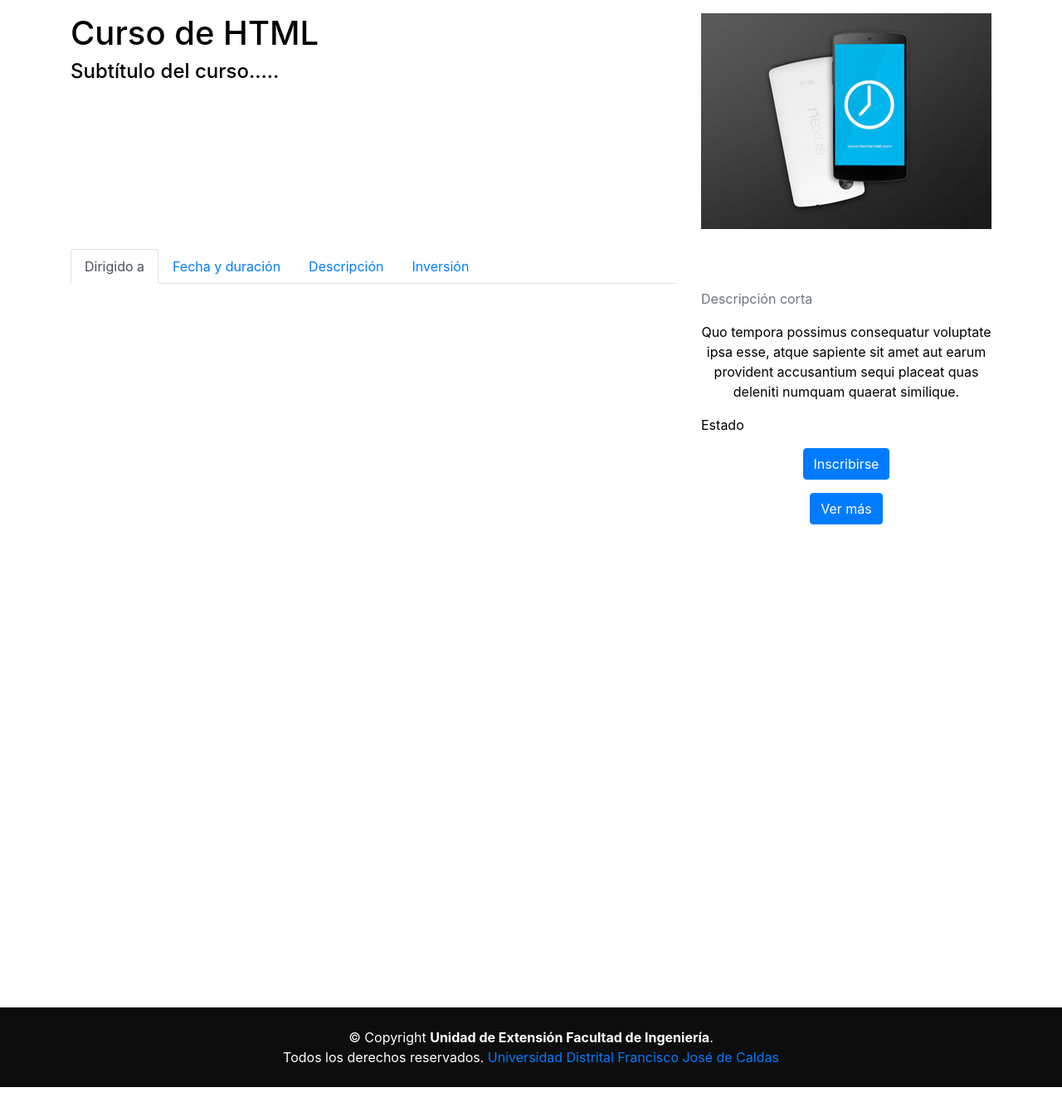
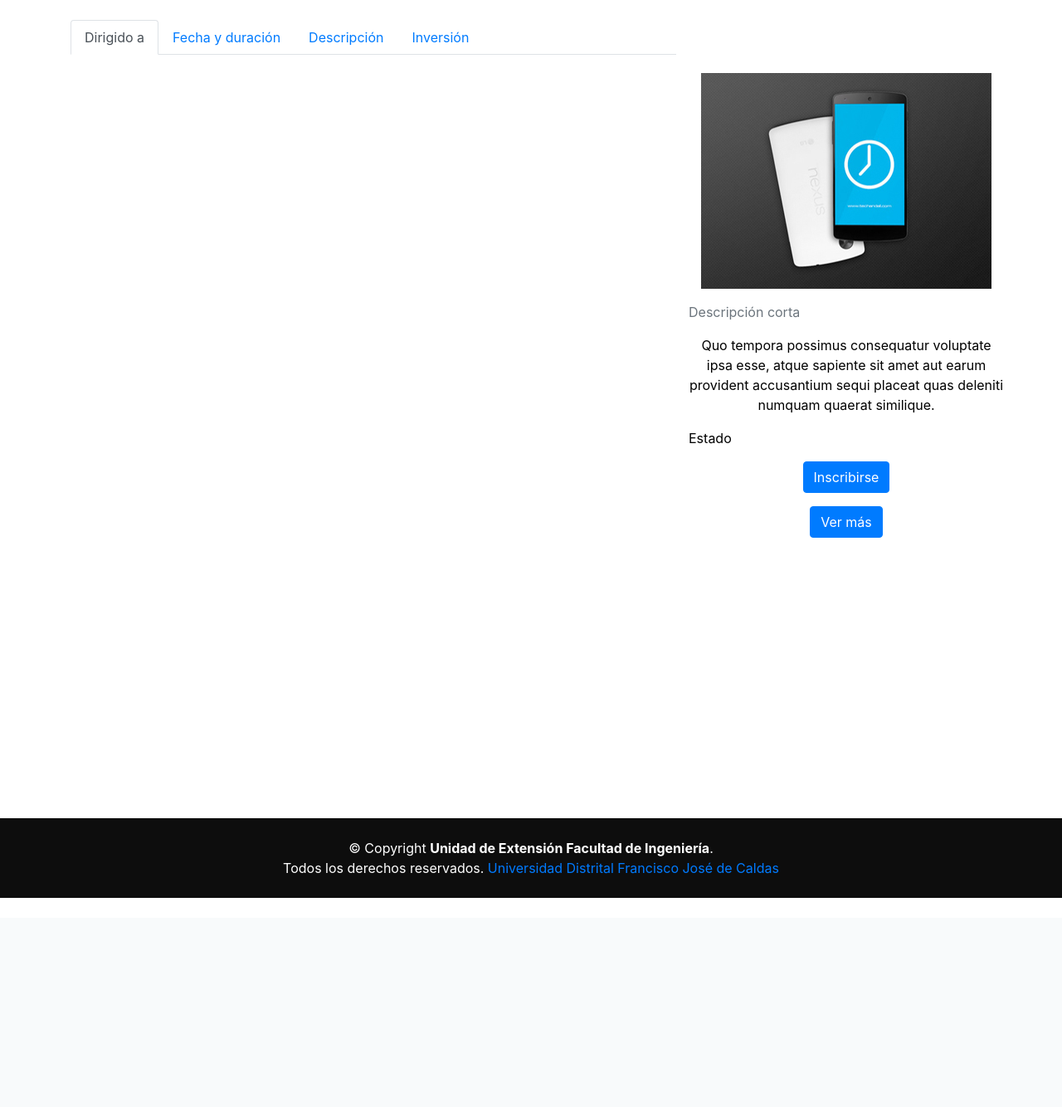
Before and after one commit to kevkray/UEFI, a PHP site: page /Programa_Especifico.php in a window 1280 px wide. Shown: the part 167-1501 px from the top of the page at 83% size. After the commit the page ends 1249 px from the top, so only its background shows below. Run offline with PHP 8.4, Linux system fonts and the light colour scheme; some web fonts are replaced.

Commit message:
Avance 1 10-04

```diff
--- a/page/Programa_Especifico.php
+++ b/page/Programa_Especifico.php
@@ -21,15 +21,6 @@
 
 	<!--Tab-->
 	<div class="container">
-		<div class="row pt-3">
-			<div class="col-md-8">
-				<h1>Curso de HTML</h1>
-				<h4>Subtítulo del curso.....</h4>
-			</div>
-			<div class="col-md-4">
-				<img src="../img/portfolio-7.jpg" alt="">
-			</div>
-		</div>
 		<div class="row pt-4">
 			<div class="col-md-8">
 				<ul class="nav nav-tabs" role="tablist">
@@ -48,17 +39,20 @@
 				</ul>
 		<!-- Tab panes -->
 				<div class="tab-content">
-					<div role="tabpanel" class="tab-pane fade in active" id="Programados">
+					<div role="tabpanel" class="tab-pane fade in active" id="Dirigido">
+						<p>Dirigido a</p>
 						<p>Lorem, ipsum dolor sit amet consectetur adipisicing elit. Pariatur numquam molestias incidunt voluptas? Expedita laboriosam eligendi cum magnam quisquam dignissimos fuga optio officiis, dicta omnis? Sit enim corrupti aut magnam.
 							Lorem ipsum dolor sit, amet consectetur adipisicing elit. Enim corrupti in eos aspernatur laudantium ut magni, perferendis fuga, officia magnam expedita? Optio, distinctio! Velit provident culpa obcaecati voluptate debitis laboriosam
 							Lorem ipsum dolor sit amet consectetur adipisicing elit. Facere, provident optio, laudantium asperiores aspernatur eveniet minus iusto alias, eaque corporis perspiciatis autem sed distinctio eligendi nam architecto ratione repellendus cupiditate!</p>
 					</div>
 					<div role="tabpanel" class="tab-pane fade in active" id="Fecha">
+						<p>Fecha</p>
 						<p>Lorem, ipsum dolor sit amet consectetur adipisicing elit. Pariatur numquam molestias incidunt voluptas? Expedita laboriosam eligendi cum magnam quisquam dignissimos fuga optio officiis, dicta omnis? Sit enim corrupti aut magnam.
 							Lorem ipsum dolor sit, amet consectetur adipisicing elit. Enim corrupti in eos aspernatur laudantium ut magni, perferendis fuga, officia magnam expedita? Optio, distinctio! Velit provident culpa obcaecati voluptate debitis laboriosam
 							Lorem ipsum dolor sit amet consectetur adipisicing elit. Facere, provident optio, laudantium asperiores aspernatur eveniet minus iusto alias, eaque corporis perspiciatis autem sed distinctio eligendi nam architecto ratione repellendus cupiditate!</p>
 					</div>
 					<div role="tabpanel" class="tab-pane fade in active" id="Descripcion">
+						<p>Descripción</p>
 						<p>Lorem, ipsum dolor sit amet consectetur adipisicing elit. Pariatur numquam molestias incidunt voluptas? Expedita laboriosam eligendi cum magnam quisquam dignissimos fuga optio officiis, dicta omnis? Sit enim corrupti aut magnam.
 							Lorem ipsum dolor sit, amet consectetur adipisicing elit. Enim corrupti in eos aspernatur laudantium ut magni, perferendis fuga, officia magnam expedita? Optio, distinctio! Velit provident culpa obcaecati voluptate debitis laboriosam
 							Lorem ipsum dolor sit amet consectetur adipisicing elit. Facere, provident optio, laudantium asperiores aspernatur eveniet minus iusto alias, eaque corporis perspiciatis autem sed distinctio eligendi nam architecto ratione repellendus cupiditate!</p>
@@ -66,12 +60,17 @@
 					<div role="tabpanel" class="tab-pane fade in active" id="Inversion">
 						<p>Código de recaudo</p>
 						<p>Lorem, ipsum dolor sit amet consectetur adipisicing elit. Pariatur numquam molestias incidunt voluptas? Expedita laboriosam eligendi cum magnam quisquam dignissimos fuga optio officiis, dicta omnis? Sit enim corrupti aut magnam.
-							Lorem ipsum dolor sit, amet consectetur adipisicing elit. Enim corrupti in eos aspernatur laudantium ut magni, perferendis fuga, officia magnam expedita? Optio, distinctio! Velit provident culpa obcaecati voluptate debitis laboriosam
-							Lorem ipsum dolor sit amet consectetur adipisicing elit. Facere, provident optio, laudantium asperiores aspernatur eveniet minus iusto alias, eaque corporis perspiciatis autem sed distinctio eligendi nam architecto ratione repellendus cupiditate!</p>
+							Lorem ipsum dolor sit, amet consectetur adipisicing elit. Enim corrupti in eos aspernatur laudantium ut magni, perferendis fuga, officia magnam expedita? Optio, distinctio! Velit provident culpa obcaecati voluptate debitis laboriosam</p>
 					</div>
 				</div>
 			</div>
 			<div class="col-md-4 pt-5">
+				<div class="row pt-3">
+					<div class="col">
+						<img src="../img/portfolio-7.jpg" alt="">
+					</div>
+				</div>
+				<div class="row pt-3">
 					<div class="thumbnail">
 						<div class="caption">
 							<p class="text-secondary">Descripción corta</p>
@@ -79,6 +78,7 @@
 							<p>Estado</p>
 							<p class="text-secondary"><center><a href="../page/Programa_Especifico.php" class="btn btn-primary">Inscribirse</a></center></p>
 							<p class="text-secondary"><center><a href="../page/Programa_Especifico.php" class="btn btn-primary">Ver más</a></center></p>
+						</div>
 					</div>
 				</div>
 			</div>
```
Lines whose indentation alone changed are shown as unchanged.
